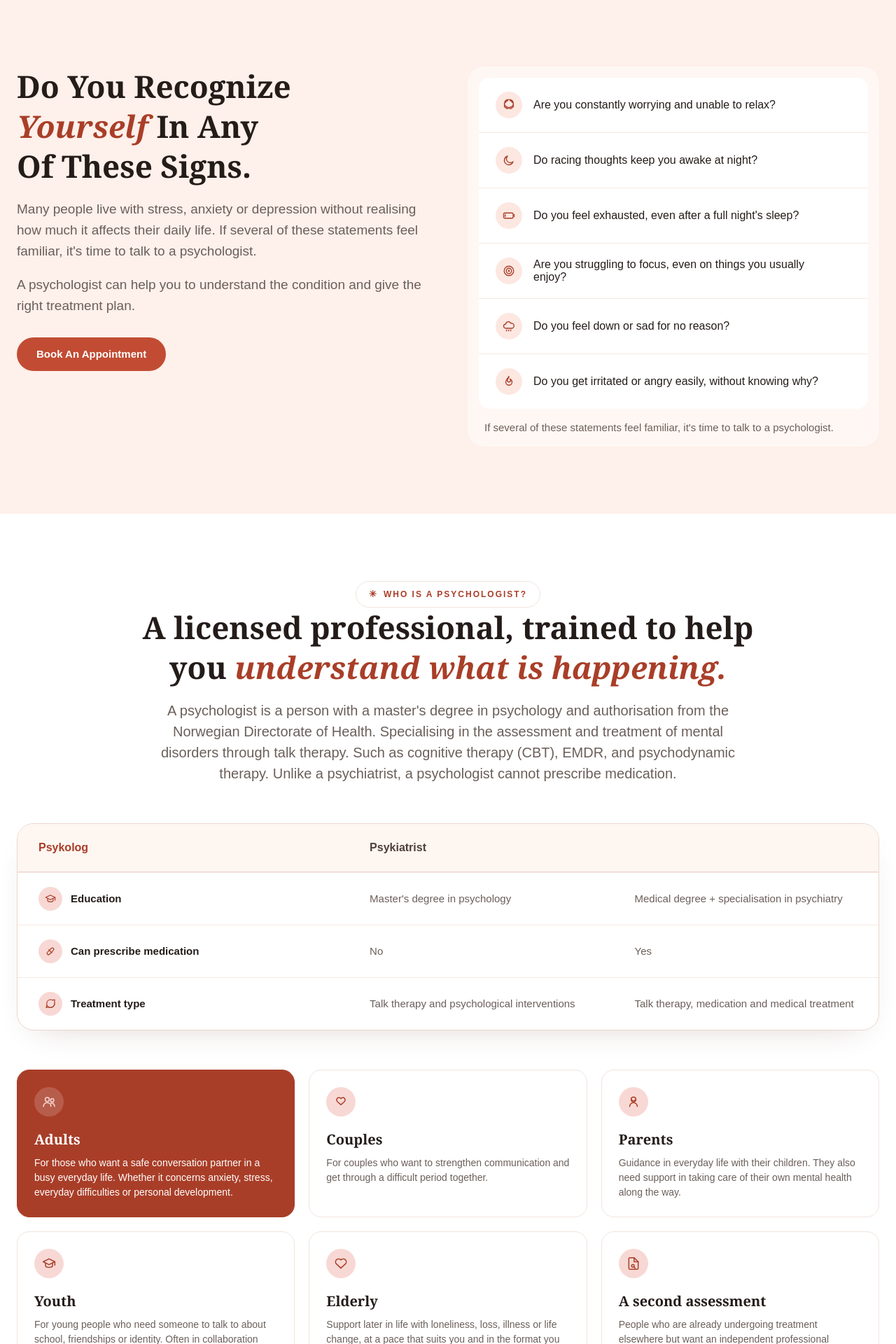
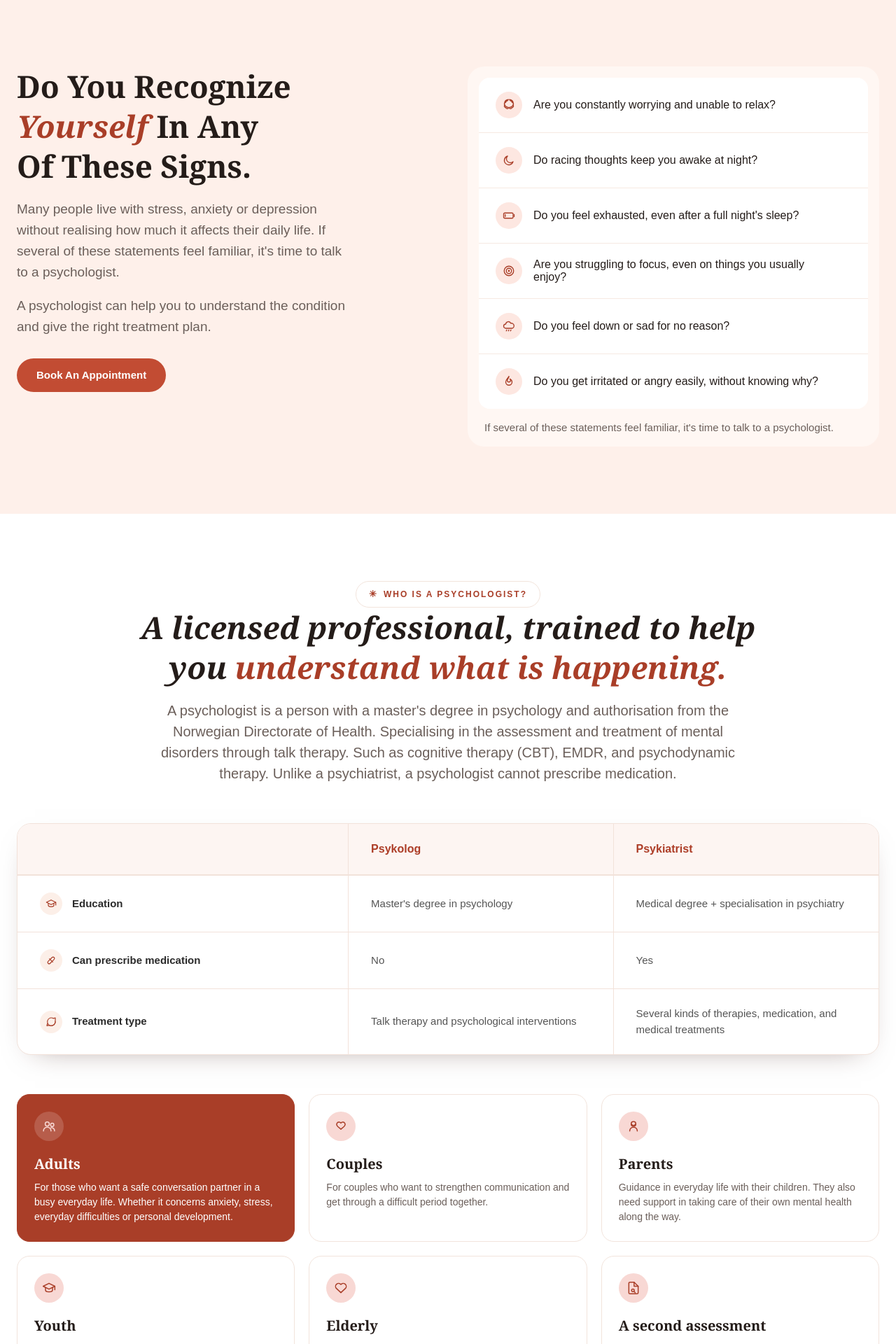
Before and after one commit to Awaisprogram/Psykolog, a PHP site: page / in a window 1280 px wide. Shown: the part 947-2867 px from the top of the page at 70% size. Run offline with PHP 8.4, Linux system fonts and the light colour scheme; some web fonts are replaced.

Commit message:
Addition

```diff
--- a/index.html
+++ b/index.html
@@ -101,19 +101,19 @@
 
       <div class="hero__stats">
         <div class="hero__stat">
-          <span class="icon-circle icon-circle--terracotta"><svg class="icon" data-icon="calendar-clock"></svg></span>
+            <img src="images/Days.webp" alt="1 to 3 days" class="hero__stat-icon">
             <span><span class="hero__stat-n">1 to 3 days</span><span class="hero__stat-l">to a first appointment</span></span>
         </div>
         <div class="hero__stat">
-          <span class="icon-circle icon-circle--terracotta"><svg class="icon" data-icon="file-x"></svg></span>
+            <img src="images/Referall.webp" alt="No referral needed" class="hero__stat-icon">
             <span><span class="hero__stat-n">No referral Needed</span><span class="hero__stat-l">book directly online</span></span>
         </div>
         <div class="hero__stat">
-          <span class="icon-circle icon-circle--terracotta"><svg class="icon" data-icon="shield-check"></svg></span>
+            <img src="images/Licenced.webp" alt="100% licensed" class="hero__stat-icon">
             <span><span class="hero__stat-n">100% licensed</span><span class="hero__stat-l">HPR-registered psychologists</span></span>
         </div>
         <div class="hero__stat">
-          <span class="icon-circle icon-circle--terracotta"><svg class="icon" data-icon="video"></svg></span>
+            <img src="images/Options.webp" alt="Video or clinic" class="hero__stat-icon">
             <span><span class="hero__stat-n">Video or clinic</span><span class="hero__stat-l">Oslo, Ski or anywhere</span></span>
         </div>
       </div>
@@ -122,12 +122,12 @@
 
   <!-- ============ SIGNS ============ -->
   <section id="home-signs" class="section section--peach">
-    <div class="container" style="position: relative; z-index: 1;">
+    <div class="container" >
       <div class="split-top">
         <div class="signs__intro" data-reveal>
           <h2 class="h2">Do You Recognize <em>Yourself</em> In Any Of These Signs.</h2>
-          <p class="lede">Many people live with stress, anxiety or depression without realising how much it affects their daily life. If several of these statements feel familiar, it's time to talk to a psychologist.</p>
-          <p class="lede">A psychologist can help you to understand the condition and give the right treatment plan.</p>
+          <p class="signs__intro__para">Many people live with stress, anxiety or depression without realising how much it affects their daily life. If several of these statements feel familiar, it's time to talk to a psychologist.</p>
+          <p class="signs__intro__para">A psychologist can help you to understand the condition and give the right treatment plan.</p>
           <div class="mt-30">
             <button type="button" class="btn btn--primary" data-scroll data-target="#home-final-cta">Book An Appointment</button>
           </div>
@@ -176,13 +176,14 @@
   <section id="home-right-place" class="section section--white section--center">
     <div class="container">
       <div class="eyebrow" data-reveal><span class="eyebrow__dot">✳</span><span>Who is a psychologist?</span></div>
-      <h2 class="h2" data-reveal>A licensed professional, trained to help you <em>understand what is happening.</em></h2>
+      <h2 class="h2-italic" data-reveal>A licensed professional, trained to help you <em>understand what is happening.</em></h2>
       <p class="lede lede--wide" data-reveal>A psychologist is a person with a master's degree in psychology and authorisation from the Norwegian Directorate of Health. Specialising in the assessment and treatment of mental disorders through talk therapy. Such as cognitive therapy (CBT), EMDR, and psychodynamic therapy. Unlike a psychiatrist, a psychologist cannot prescribe medication.</p>
 
       <div class="compare" data-reveal>
         <div class="compare__table" id="compareTable">
             <div class="compare__row compare__row--head">
-            <span class="compare__col compare__col--psy" data-col="psykolog">Psykolog </span>
+            <span class="compare__col--empty"></span>
+            <span class="compare__col compare__col--psy" data-col="psykolog">Psykolog</span>
             <span class="compare__col" data-col="psykiater">Psykiatrist</span>
             </div>
 
@@ -199,10 +200,9 @@
             <div class="compare__row">
             <span class="compare__label"><span class="icon-circle icon-circle--sm"><svg class="icon" data-icon="message-circle"></svg></span>Treatment type</span>
             <span class="compare__cell" data-col="psykolog">Talk therapy and psychological interventions</span>
-            <span class="compare__cell" data-col="psykiater">Talk therapy, medication and medical treatment</span>
+            <span class="compare__cell" data-col="psykiater">Several kinds of therapies, medication, and medical treatments</span>
             </div>
         </div>
-
         </div>
 
       <div class="audience-grid" data-reveal>
@@ -245,7 +245,7 @@
     <div class="container">
       <div class="split split--stretch">
         <div class="intro-video" data-reveal>
-          <img src="assets/ingrid-intro.jpg" alt="Ingrid Halvorsen, specialist psychologist, introducing the service" class="intro-video__img">
+          <img src="images/Online Psychologist.webp" alt="Ingrid Halvorsen, specialist psychologist, introducing the service" class="intro-video__img">
           <span class="intro-video__scrim"></span>
           <span class="intro-video__tag"><span class="intro-video__dot"></span>Meet your psychologist</span>
           <button type="button" class="intro-video__play" aria-label="Play the introduction video">
@@ -262,7 +262,7 @@
 
         <div data-reveal>
           <div class="eyebrow"><span class="eyebrow__dot">✳</span><span>Online help</span></div>
-          <p class="h2 h2--quote">“Online Psychologist Help With Short <i>Waiting Time</i>.”</p>
+          <p class="h2-italic">“Online Psychologist Help With Short <i>Waiting Time</i>.”</p>
           <p class="lede lede--narrow">Psykologi is the science of the mind and human behaviour. We believe that every person deserves fast, affordable access to a licensed online psychologist.</p>
           <p class="lede lede--narrow">Our platform connects you with experienced psychologists who specialise in a wide range of mental health areas. Whether you prefer to speak with a psychologist from the comfort of your home or visit our clinic.</p>
           <p class="lede lede--narrow">Sessions are available during the day, evening, and weekends, so you can always find a time that fits your life.</p>
--- a/styles.css
+++ b/styles.css
@@ -86,14 +86,12 @@ input, textarea {
 .container {
   max-width: 1312px;
   margin: 0 auto;
-  padding: 0 24px;
 }
 
 .section {
   position: relative;
   overflow: hidden;
-  padding-top: 96px;
-  padding-bottom: 96px;
+  padding: 96px 24px;
 }
 .section--white {
   background: var(--surface-white);
@@ -177,7 +175,19 @@ input, textarea {
   color: var(--ink-900);
   text-wrap: balance;
 }
-.h2 em {
+
+.h2-italic{
+  font-style: italic;
+  font-family: var(--font-heading);
+  font-weight: 700;
+  color: var(--ink-900);
+  font-size: 44px;
+  line-height: 1.3;
+  text-wrap: balance;
+}
+
+
+.h2 em ,.h2-italic em {
   font-style: italic;
   color: var(--brand-primary-hover);
 }
@@ -949,6 +964,14 @@ input, textarea {
   background: var(--surface-cream);
   border-radius: var(--radius-lg);
   padding: 16px;
+}
+
+.signs__intro__para{
+  font-size: 19px;
+  line-height: 30px;
+  max-width: 480px ;
+  color: var(--ink-body);
+  margin-top: 18px;
 }
 .signs__list {
   background: #fff;
@@ -1020,72 +1043,88 @@ input, textarea {
 }
 }
 
- #home-right-place {
-
-.compare {
+ #home-right-place .compare {
   max-width: 1312px;
   margin: 56px auto 0;
   text-align: left;
 }
 
- .compare__kicker {
-  font-weight: 600;
-  font-size: 12px;
-  letter-spacing: 2px;
-  text-transform: uppercase;
-  color: var(--ink-muted);
-}
- .compare__table {
-  background: #fff;
-  border-radius: var(--radius-lg);
+#home-right-place .compare__table {
+  background: #ffffff;
+  border-radius: 20px;
   overflow: hidden;
-  border: 1px solid #EBD8CE;
-  box-shadow: 0 18px 44px -28px rgba(90, 42, 32, 0.28);
-}
- .compare__row {
+  border: 1px solid #f2e2da;
+  box-shadow: 0px 14px 40px -26px #3a181180; /* Requested shadow applied */
+}
+
+/* Row Grid Alignment */
+#home-right-place .compare__row {
   display: grid;
   grid-template-columns: 1.25fr 1fr 1fr;
-  border-top: 1px solid var(--border-softer);
-}
- .compare__row--head {
-  background: #FDF6F1;
-  border-bottom: 1px solid #EBD8CE;
-  border-top: 0;
+  border-top: 1px solid #f2e2da;
+}
+
+/* Table Header */
+#home-right-place .compare__row--head {
+  background: #fdf5f2; /* Soft peach/cream header background */
+  border-top: none;
+  border-bottom: 1px solid #f2e2da;
+}
+
+#home-right-place .compare__col--empty {
+  border-right: 1px solid #f2e2da;
+}
+
+#home-right-place .compare__col {
+  display: flex;
+  align-items: center;
+  padding: 24px 32px;
   font-weight: 700;
   font-size: 16px;
-}
- .compare__col {
-  display: flex;
-  align-items: center;
-  gap: 10px;
-  padding: 22px 30px;
-  color: var(--ink-700);
-  transition: background 0.35s;
-}
- .compare__col--psy {
-  color: var(--brand-primary-hover);
-}
- .compare__col.is-active {
-  background: var(--surface-terracotta-soft);
-}
- .compare__label {
-  display: flex;
-  align-items: center;
-  gap: 12px;
-  padding: 20px 30px;
+  color: #ad3e28; /* Reddish-brown header text */
+}
+
+#home-right-place .compare__col--psy {
+  border-right: 1px solid #f2e2da;
+}
+
+/* Row Labels (Column 1) */
+#home-right-place .compare__label {
+  display: flex;
+  align-items: center;
+  gap: 14px;
+  padding: 24px 32px;
   font-weight: 600;
   font-size: 15px;
-  color: var(--ink-900);
-}
- .compare__cell {
-  display: flex;
-  align-items: center;
-  padding: 20px 30px;
+  color: #2b2b2b;
+  border-right: 1px solid #f2e2da;
+}
+
+/* Small Icon Circles */
+#home-right-place .icon-circle--sm {
+  width: 32px;
+  height: 32px;
+  border-radius: 50%;
+  background: #fcefe8;
+  color: #ad3e28;
+  display: inline-flex;
+  align-items: center;
+  justify-content: center;
+  flex-shrink: 0;
+}
+
+/* Table Body Cells (Columns 2 & 3) */
+#home-right-place .compare__cell {
+  display: flex;
+  align-items: center;
+  padding: 24px 32px;
   font-size: 15px;
-  transition: background 0.35s;
-}
- .compare__cell.is-active {
-  background: var(--surface-terracotta-soft);
+  color: #555555;
+  line-height: 1.5;
+}
+
+#home-right-place .compare__cell[data-col="psykolog"] {
+  border-right: 1px solid #f2e2da;
 }
  .audience-grid {
   margin-top: 56px;
```
Also changed, not shown: other parts of styles.css (+17 -11 lines), images/Days.webp (added), images/Licenced.webp (added), images/Online Psychologist.webp (added), images/Options.webp (added), images/Referall.webp (added). Lines whose indentation alone changed are shown as unchanged.
